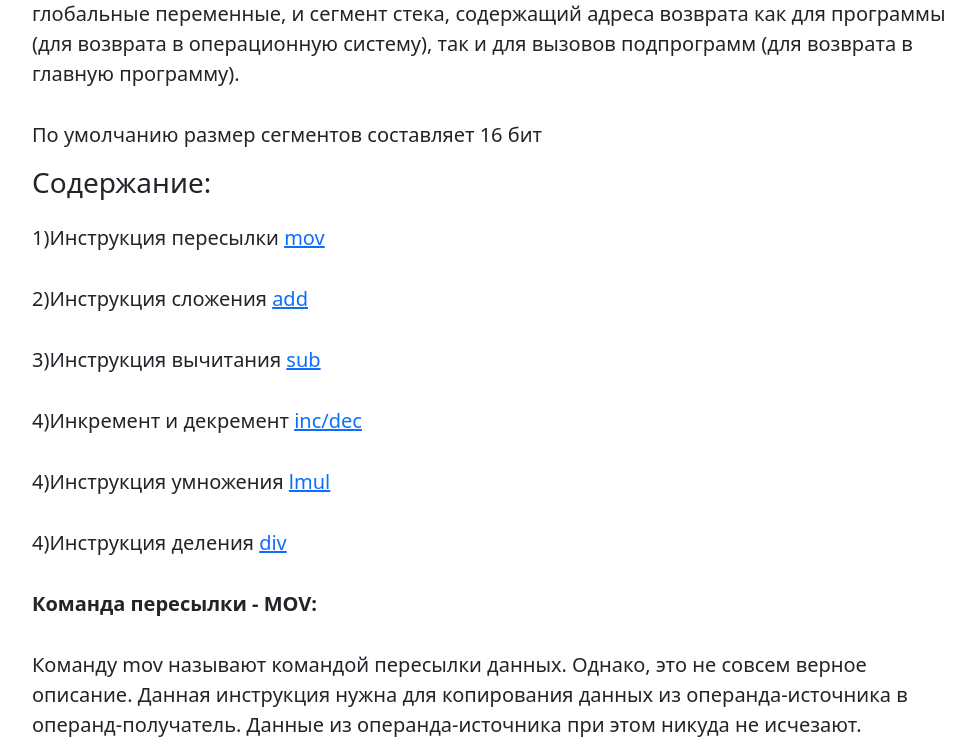
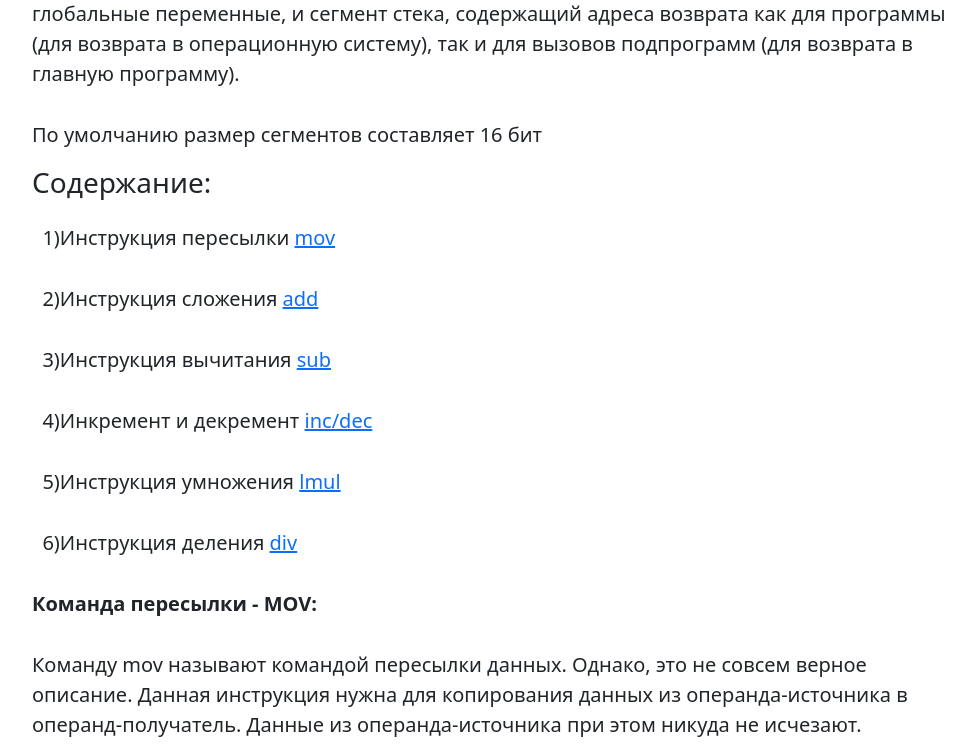
Before and after one commit to KrySeyt/AsmExplaining, a Django app: page / in a window 1280 px wide. Shown: the part 226-980 px from the top of the page, without its empty margins (144-1119 px from the left). Run offline with Django 4.2, Linux system fonts and the light colour scheme.

Commit message:
Update main.html

```diff
--- a/landing/templates/landing/main.html
+++ b/landing/templates/landing/main.html
@@ -19,12 +19,12 @@
             По умолчанию размер сегментов составляет 16 бит
         </p>
         <h3>Содержание:<alt="" width="30" height="30"></h3>
-            <p>1)Инструкция пересылки <a href="#mov">mov</a></p>
-            <p>2)Инструкция сложения <a href="#add">add</a></p>
-            <p>3)Инструкция вычитания <a href="#sub">sub</a></p>
-            <p>4)Инкремент и декремент <a href="#incdec">inc/dec</a></p>
-            <p>4)Инструкция умножения <a href="#mul">lmul</a></p>
-            <p>4)Инструкция деления <a href="#div">div</a></p>
+            <p>&nbsp&nbsp1)Инструкция пересылки <a href="#mov">mov</a></p>
+            <p>&nbsp&nbsp2)Инструкция сложения <a href="#add">add</a></p>
+            <p>&nbsp&nbsp3)Инструкция вычитания <a href="#sub">sub</a></p>
+            <p>&nbsp&nbsp4)Инкремент и декремент <a href="#incdec">inc/dec</a></p>
+            <p>&nbsp&nbsp5)Инструкция умножения <a href="#mul">lmul</a></p>
+            <p>&nbsp&nbsp6)Инструкция деления <a href="#div">div</a></p>
         <p>
             <strong><a name="mov">Команда пересылки - MOV:</a></strong>
         </p>
```
